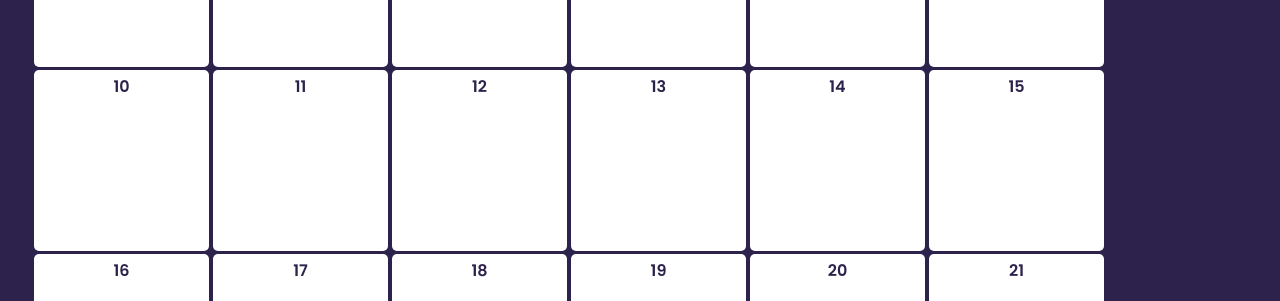
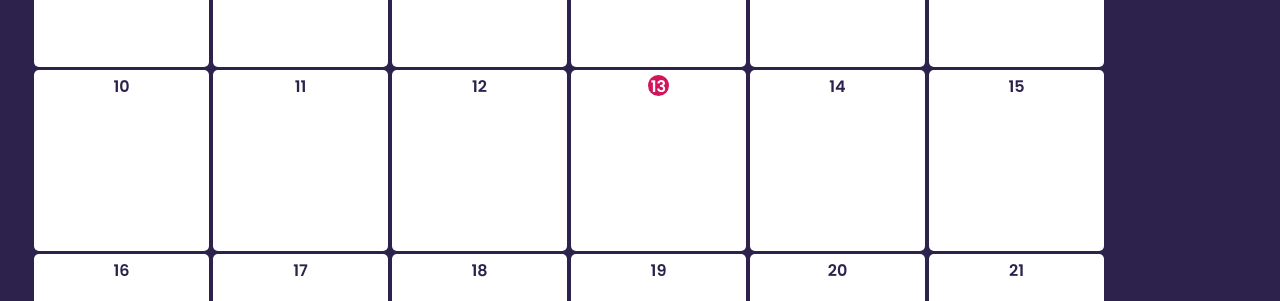
Before and after one commit to DavidVeVe/Calendar-react, a React (Vite) app: page / in a window 1280 px wide. Shown: the part 427-728 px from the top of the page. Built offline with nearby package versions, Linux system fonts and the light colour scheme.

Commit message:
Add active day styles

```diff
--- a/src/calendar/index.jsx
+++ b/src/calendar/index.jsx
@@ -84,7 +84,7 @@ function Calendar({ date }) {
     nextMonthNumber
   );
 
-  const presentMonth = setMonthName(date)
+  const presentMonth = setMonthName(date);
 
   return (
     <div className="calendar">
--- a/src/components/CalendarDay/calendarDay.scss
+++ b/src/components/CalendarDay/calendarDay.scss
@@ -1,4 +1,5 @@
-.calendar-day, .calendar-day--is-from-prev-month {
+.calendar-day,
+.calendar-day--is-from-prev-month {
   background-color: #fff;
   width: 165px;
   height: 171px;
@@ -6,17 +7,27 @@
   margin: 1.5px 2px;
   padding: 5px;
   text-align: center;
+  display: flex;
+  justify-content: center;
+  align-items: flex-start;
 
   &__number {
-    color: #2D224C;
+    color: #2d224c;
     font-weight: bold;
-    line-height: 16.08px;
+
+    &--is-active {
+      width: 21px;
+      height: 21px;
+      color: #fff;
+      background-color: #d4145a;
+      border-radius: 50%;
+    }
   }
 
   &--is-from-prev-month {
     .calendar-day__number--is-from-prev-month {
-        font-weight: bold;
-        color: #C4C4C4;
+      font-weight: bold;
+      color: #c4c4c4;
     }
   }
 }
--- a/src/components/CalendarDay/helper.js
+++ b/src/components/CalendarDay/helper.js
@@ -1,17 +1,29 @@
 /**
  * Description: Get classnames for calendar day
- * @param condition
+ * @param prevMonthCondition {boolean}
+ * @param isActive {boolean}
  * @returns {{elementClassName: (string|string), blockClassName: (string|string)}}
  */
-export const getClassNames = (condition) => {
-    const initialElementClassName = "calendar-day";
-    const initialBlockClassName = "calendar-day__number";
-    return {
-        elementClassName: condition
-            ? `${initialElementClassName}--is-from-prev-month`
-            : initialElementClassName,
-        blockClassName: condition
-            ? `${initialBlockClassName}--is-from-prev-month`
-            : initialBlockClassName,
-    };
+export const getClassNames = (prevMonthCondition, isActive) => {
+  const initialElementClassName = `calendar-day`;
+  const initialBlockClassName = `calendar-day__number`;
+
+  const elementClassWithPrevMonthCondition = prevMonthCondition
+    ? `${initialElementClassName} ${initialElementClassName}--is-from-prev-month`
+    : initialElementClassName;
+  const blockClassWithPrevMonthCondition = prevMonthCondition
+    ? ` ${initialBlockClassName} ${initialBlockClassName}--is-from-prev-month`
+    : initialBlockClassName;
+
+  const elementClassNameActiveDay = isActive
+    ? ` ${initialElementClassName}--is-active`
+    : "";
+  const blockClassNameActiveDay = isActive
+    ? ` ${initialBlockClassName}--is-active`
+    : "";
+
+  return {
+    elementClassName: `${elementClassWithPrevMonthCondition}${elementClassNameActiveDay}`,
+    blockClassName: `${blockClassWithPrevMonthCondition}${blockClassNameActiveDay}`,
+  };
 };
--- a/src/components/CalendarDay/index.jsx
+++ b/src/components/CalendarDay/index.jsx
@@ -8,13 +8,25 @@ import { getClassNames } from "./helper";
  * @param dayName - {string}
  * @param isDayDisabled - {boolean}
  * @param monthName - {string}
+ * @param isActive - {boolean}
  * @returns {JSX.Element}
  * @constructor
  */
-function CalendarDay({ dayNumber, dayName, isDayDisabled, monthName }) {
-  const { elementClassName, blockClassName } = getClassNames(isDayDisabled);
+function CalendarDay({
+  dayNumber,
+  dayName,
+  isDayDisabled,
+  monthName,
+  isActive,
+}) {
+  const { elementClassName, blockClassName } = getClassNames(
+    isDayDisabled,
+    isActive
+  );
 
-  const dayTitle = monthName ? `${dayNumber} ${MONTHS_SHORT[monthName]}` : dayNumber
+  const dayTitle = monthName
+    ? `${dayNumber} ${MONTHS_SHORT[monthName]}`
+    : dayNumber;
 
   return (
     <div className={elementClassName}>
--- a/src/components/CalendarGrid/calendarGridHelper.js
+++ b/src/components/CalendarGrid/calendarGridHelper.js
@@ -38,7 +38,7 @@ const getDaysForGrid = (
   const daysWithActiveDay = days.map((day, index) => {
     const isActive = index === activeDay && monthName === presentMonth && true;
     return { ...day, isActive };
-  })
+  });
 
   const prevMonthDaysCopy = { ...prevMonthDays };
   const nextMonthDaysCopy = { ...nextMonthDays };
--- a/src/components/CalendarGrid/index.jsx
+++ b/src/components/CalendarGrid/index.jsx
@@ -35,7 +35,7 @@ function CalendarGrid({
     activeDay,
     presentMonth
   ).map((day) => {
-    const { dayNumber, dayName, isDayDisabled, monthName } = day;
+    const { dayNumber, dayName, isDayDisabled, monthName, isActive } = day;
 
     return (
       <CalendarDay
@@ -44,6 +44,7 @@ function CalendarGrid({
         dayName={dayName}
         isDayDisabled={isDayDisabled}
         monthName={monthName}
+        isActive={isActive}
       />
     );
   });
```
